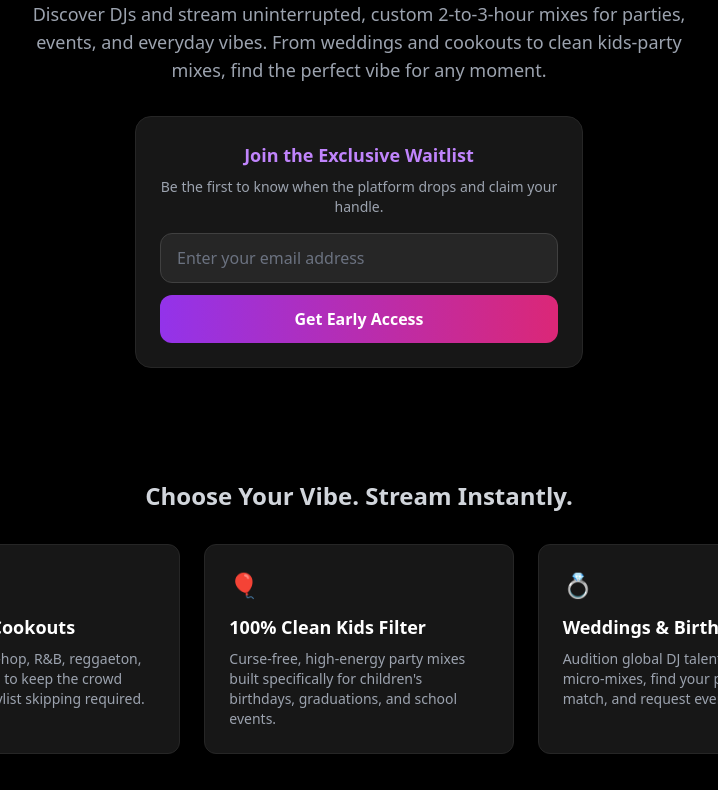
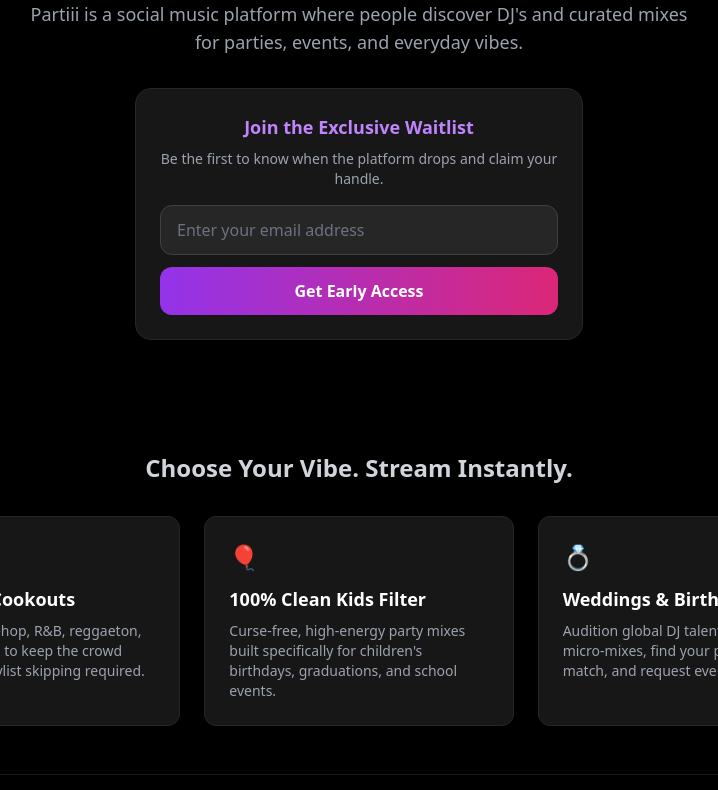
Before and after one commit to thatladytrucker/Partiii, a plain HTML site: page index.html in a window 1280 px wide. Shown: the part 240-1030 px from the top of the page, without its empty margins (281-999 px from the left). Drawn offline with nearby package versions, Linux system fonts and the light colour scheme.

Commit message:
Revise platform description in index.html
Updated the description of the platform to emphasize DJ discovery and curated mixes.

```diff
--- a/index.html
+++ b/index.html
@@ -18,7 +18,7 @@
         </p>
 
         <p class="text-md md:text-lg text-gray-400 max-w-2xl mx-auto mb-8">
-            Discover DJs and stream uninterrupted, custom 2-to-3-hour mixes for parties, events, and everyday vibes. From weddings and cookouts to clean kids-party mixes, find the perfect vibe for any moment.
+            Partiii is a social music platform where people discover DJ's and curated mixes for parties, events, and everyday vibes.
         </p>
 
         <div class="max-w-md mx-auto bg-neutral-900 p-6 rounded-2xl border border-neutral-800 shadow-xl">
```
